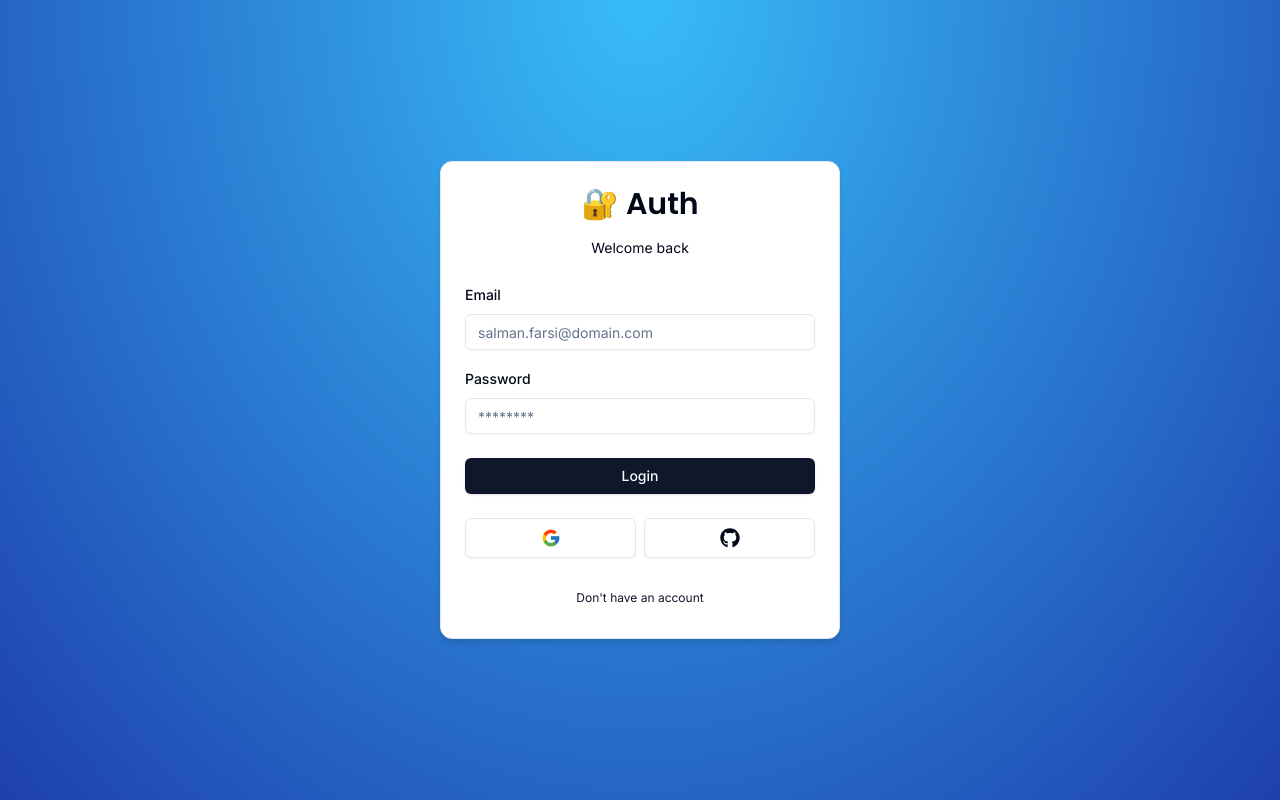
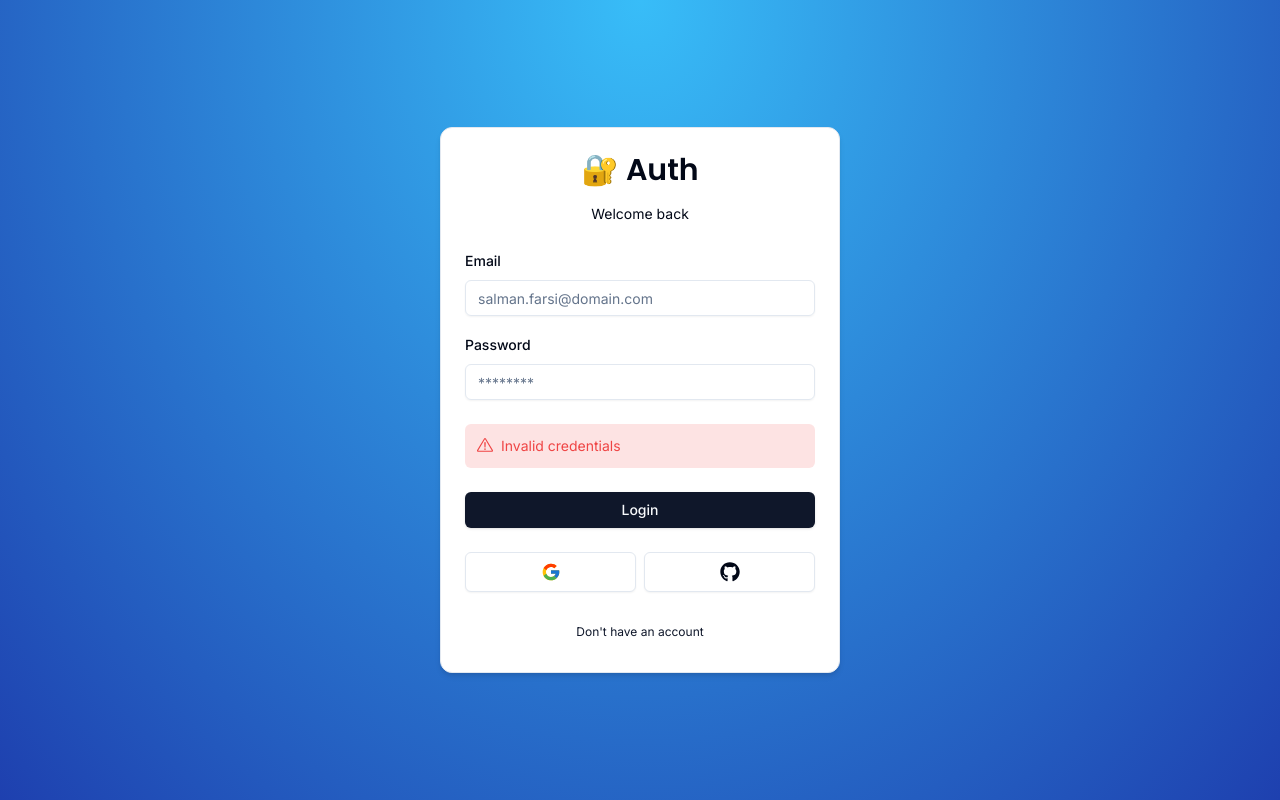
Before and after one commit to sfjadi2010/nextauthtutorial, a Next.js app: page /auth/login in a window 1280 px wide. Built offline with nearby package versions, Linux system fonts and the light colour scheme.

Commit message:
Update login-form.tsx to include FormError component

```diff
--- a/src/components/auth/login-form.tsx
+++ b/src/components/auth/login-form.tsx
@@ -18,6 +18,7 @@ import {
   FormMessage,
 } from "@/components/ui/form";
 import { CardWrapper } from "@/components/auth/card-wrapper";
+import { FormError } from "../form-error";
 
 export const LoginForm = () => {
   const form = useForm<z.infer<typeof LoginSchema>>({
@@ -79,6 +80,7 @@ export const LoginForm = () => {
               )}
             />
           </div>
+          <FormError message="Invalid credentials" />
           <Button type="submit" className="w-full">Login</Button>
         </form>
       </Form>
--- a/src/components/form-error.tsx
+++ b/src/components/form-error.tsx
@@ -1 +1,16 @@
-import {} from "@radix-ui/react-icons";
+import { ExclamationTriangleIcon } from "@radix-ui/react-icons";
+
+interface FormErrorProps {
+  message?: string;
+}
+
+export const FormError = ({ message }: FormErrorProps) => {
+  if (!message) return null;
+
+  return (
+    <div className="bg-destructive/15 p-3 rounded-md flex items-center gap-x-2 text-sm text-destructive">
+      <ExclamationTriangleIcon className="h-4 w-4" />
+      <p>{message}</p>
+    </div>
+  );
+};
--- /dev/null
+++ b/src/components/form-success.tsx
@@ -0,0 +1,16 @@
+import { CheckCircledIcon } from "@radix-ui/react-icons";
+
+interface FormSuccessProps {
+  message?: string;
+}
+
+export const FormSuccess = ({ message }: FormSuccessProps) => {
+  if (!message) return null;
+
+  return (
+    <div className="bg-emerald-500/15 p-3 rounded-md flex items-center gap-x-2 text-sm text-emerald">
+      <CheckCircledIcon className="h-4 w-4" />
+      <p>{message}</p>
+    </div>
+  );
+};
```
